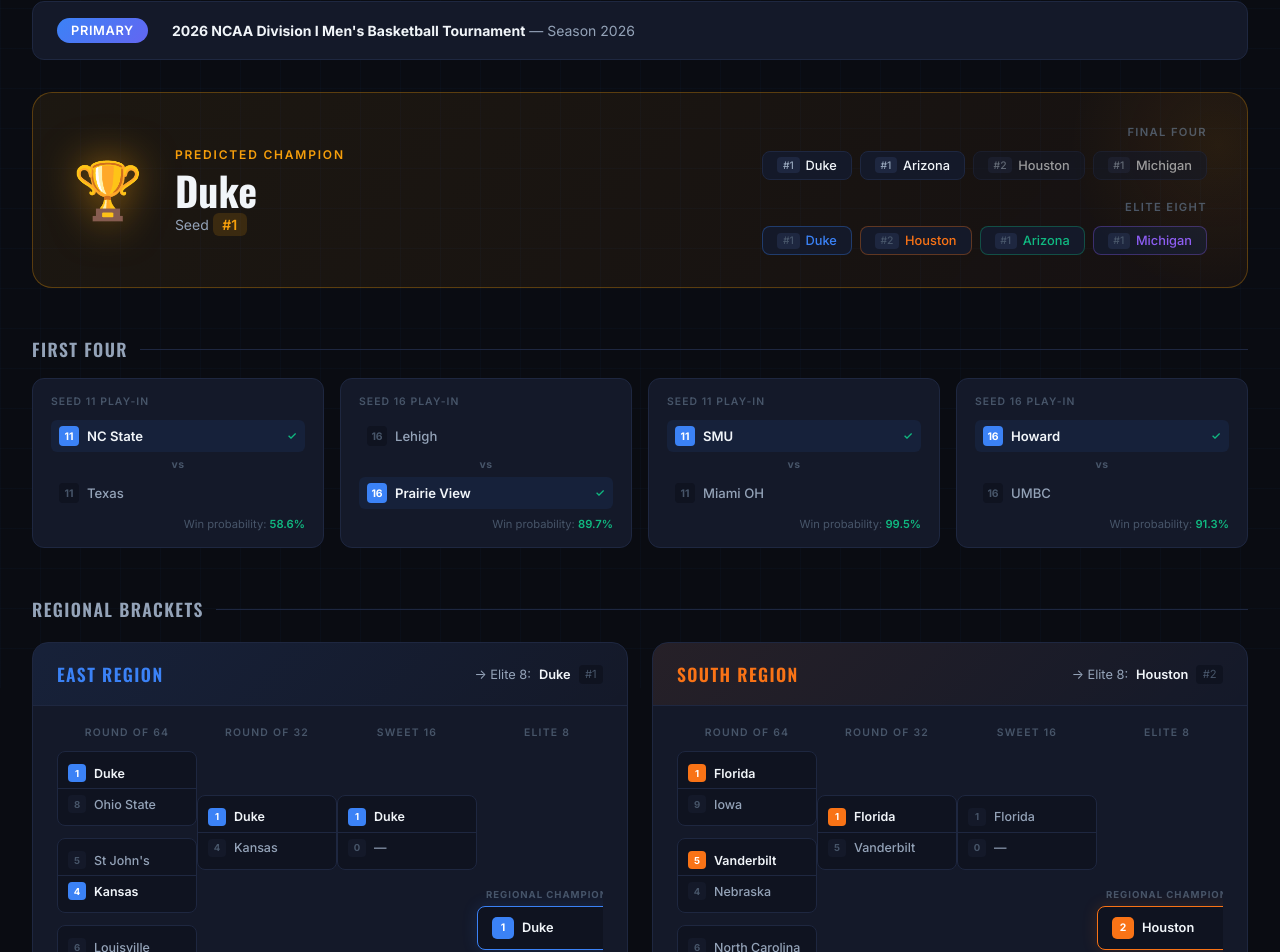
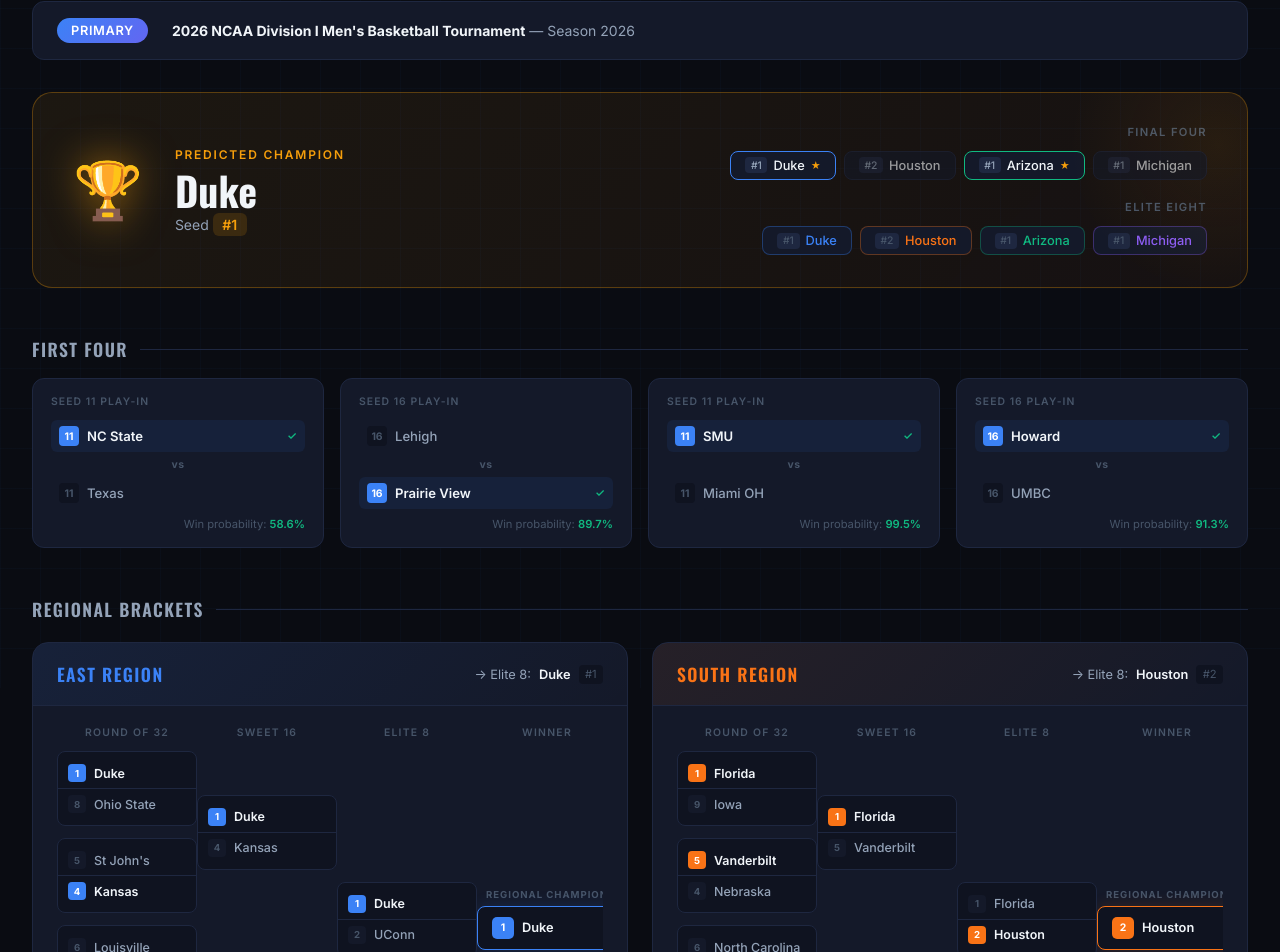
Before and after one commit to BG2011/MarchMadness, a Next.js app: page / in a window 1280 px wide. Shown: the part 112-1064 px from the top of the page. Built offline with nearby package versions, Linux system fonts and the light colour scheme.

Commit message:
Refactor `ChampionCard` to dynamically display Final Four finalists and non-finalists, and restructure `RegionCard` to adjust tournament round display columns and add a regional winner.

```diff
--- a/app/components/ChampionCard.tsx
+++ b/app/components/ChampionCard.tsx
@@ -21,6 +21,12 @@
 export default function ChampionCard({ champion, finalFour, eliteEight }: ChampionCardProps) {
   const semifinalTeams = finalFour.semifinals;
 
+  // Final Four is always the winners of the 4 Elite Eight games
+  const finalFourTeams = Object.entries(eliteEight).map(([region, team]) => ({
+    ...(team as TeamEntry),
+    region
+  }));
+
   return (
     <div className="champion-card">
       <div className="champion-trophy">🏆</div>
@@ -35,27 +41,23 @@
       <div className="final-four-path">
         <div className="ff-label">Final Four</div>
         <div className="ff-teams">
-          {semifinalTeams.map((team, i) => (
-            <div className="ff-team-chip" key={i}>
-              <span className="seed-badge">#{team.seed}</span>
-              {team.winner}
-            </div>
-          ))}
-          {/* Add Elite Eight losers as Final Four teams that didn't make semis */}
-          {['south', 'midwest']
-            .filter((region) => {
-              const eliteTeam = eliteEight[region as keyof typeof eliteEight];
-              return !semifinalTeams.some((t) => t.winner === eliteTeam.winner);
-            })
-            .map((region) => {
-              const t = eliteEight[region as keyof typeof eliteEight];
-              return (
-                <div className="ff-team-chip" key={region} style={{ opacity: 0.6 }}>
-                  <span className="seed-badge">#{t.seed}</span>
-                  {t.winner}
-                </div>
-              );
-            })}
+          {finalFourTeams.map((team, i) => {
+            const isFinalist = semifinalTeams.some(t => t.winner === team.winner);
+            return (
+              <div
+                className="ff-team-chip"
+                key={i}
+                style={{
+                  opacity: isFinalist ? 1 : 0.6,
+                  borderColor: isFinalist ? REGION_COLORS[team.region] : 'var(--border)'
+                }}
+              >
+                <span className="seed-badge">#{team.seed}</span>
+                {team.winner}
+                {isFinalist && <span style={{ fontSize: '0.6rem', color: 'var(--accent-gold)' }}>★</span>}
+              </div>
+            );
+          })}
         </div>
         <div className="ff-label" style={{ marginTop: '0.75rem' }}>Elite Eight</div>
         <div className="ff-teams" style={{ flexWrap: 'wrap' }}>
--- a/app/components/RegionCard.tsx
+++ b/app/components/RegionCard.tsx
@@ -93,31 +93,12 @@
 
       <div className="region-body">
         <div className="rounds-container">
-          {/* Round of 64 */}
-          <div className="round-col">
-            <div className="round-label">Round of 64</div>
-            <div className="round-matches">
-              {r64Matchups.map(([a, b], i) => {
-                const winner = r32Winners.has(a.winner) ? a.winner : r32Winners.has(b.winner) ? b.winner : undefined;
-                return (
-                  <MatchCard
-                    key={i}
-                    teamA={a}
-                    teamB={b}
-                    winner={winner}
-                    regionColor={color}
-                  />
-                );
-              })}
-            </div>
-          </div>
-
           {/* Round of 32 */}
           <div className="round-col">
             <div className="round-label">Round of 32</div>
             <div className="round-matches">
-              {r32Matchups.map(([a, b], i) => {
-                const winner = s16Winners.has(a.winner) ? a.winner : s16Winners.has(b.winner) ? b.winner : undefined;
+              {r64Matchups.map(([a, b], i) => {
+                const winner = r32Winners.has(a.winner) ? a.winner : r32Winners.has(b.winner) ? b.winner : undefined;
                 return (
                   <MatchCard
                     key={i}
@@ -135,14 +116,14 @@
           <div className="round-col">
             <div className="round-label">Sweet 16</div>
             <div className="round-matches">
-              {data.sweet_16.map((team, i) => {
-                const isElite8Winner = data.elite_8.winner === team.winner;
+              {r32Matchups.map(([a, b], i) => {
+                const winner = s16Winners.has(a.winner) ? a.winner : s16Winners.has(b.winner) ? b.winner : undefined;
                 return (
                   <MatchCard
                     key={i}
-                    teamA={team}
-                    teamB={{ winner: '—', seed: 0 }}
-                    winner={isElite8Winner ? team.winner : undefined}
+                    teamA={a}
+                    teamB={b}
+                    winner={winner}
                     regionColor={color}
                   />
                 );
@@ -153,6 +134,25 @@
           {/* Elite 8 */}
           <div className="round-col">
             <div className="round-label">Elite 8</div>
+            <div className="round-matches">
+              {(() => {
+                const [a, b] = data.sweet_16;
+                const isElite8Winner = data.elite_8.winner === a.winner || data.elite_8.winner === b.winner;
+                return (
+                  <MatchCard
+                    teamA={a}
+                    teamB={b}
+                    winner={data.elite_8.winner}
+                    regionColor={color}
+                  />
+                );
+              })()}
+            </div>
+          </div>
+
+          {/* Regional Champion */}
+          <div className="round-col">
+            <div className="round-label">Winner</div>
             <div className="round-matches">
               <SingleWinner
                 team={data.elite_8}
```
